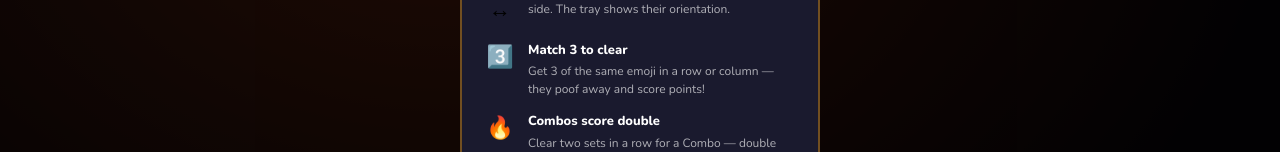
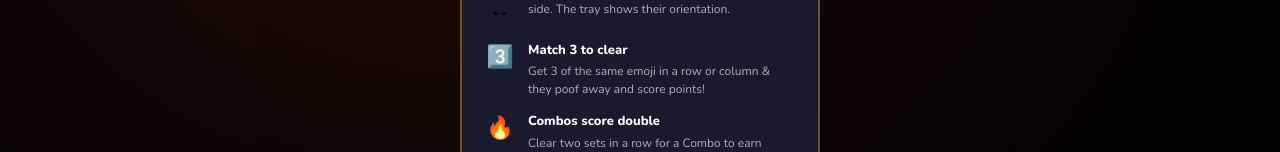
Before and after one commit to lauriegriddle/griddle-game, a Next.js app: page /rush in a window 1280 px wide. Both pictures are taken after a click on the button "❓ How to Play". Shown: the part 346-498 px from the top of the page. Built offline with nearby package versions, Linux system fonts and the light colour scheme.

Commit message:
Adjust some of the How to Play wording

```diff
--- a/app/rush/page.js
+++ b/app/rush/page.js
@@ -674,11 +674,11 @@ export default function GriddleRush(){
 
               {[
                 {icon:"👇",title:"Pick up a group",text:"Tap and drag any tile group from the tray at the bottom."},
-                {icon:"📍",title:"Place it on the griddle",text:"Drag over the grid — glowing cells show exactly where it will land. Release to place."},
+                {icon:"📍",title:"Place it on the griddle",text:"Drag over the grid & glowing cells show exactly where it will land. Release to place."},
                 {icon:"↕ ↔",title:"Vertical & horizontal",text:"Groups can be stacked top-to-bottom or side-by-side. The tray shows their orientation."},
-                {icon:"3️⃣",title:"Match 3 to clear",text:"Get 3 of the same emoji in a row or column — they poof away and score points!"},
-                {icon:"🔥",title:"Combos score double",text:"Clear two sets in a row for a Combo — double points!"},
-                {icon:"🍀",title:"The gift tile",text:"Sometimes a single tile appears — a lucky gift that's easy to place anywhere."},
+                {icon:"3️⃣",title:"Match 3 to clear",text:"Get 3 of the same emoji in a row or column & they poof away and score points!"},
+                {icon:"🔥",title:"Combos score double",text:"Clear two sets in a row for a Combo to earn double points!"},
+                {icon:"🍀",title:"The gift tile",text:"Sometimes a single tile appears, a lucky gift that's easy to place anywhere."},
                 {icon:"🗂️",title:"Use your whole tray",text:"Place all tiles in the current tray before a fresh set is dealt. Strategy counts!"},
                 {icon:"🏆",title:"Beat your best",text:"Your high score is saved between sessions. Can you top it?"},
               ].map(({icon,title,text})=>(
```
